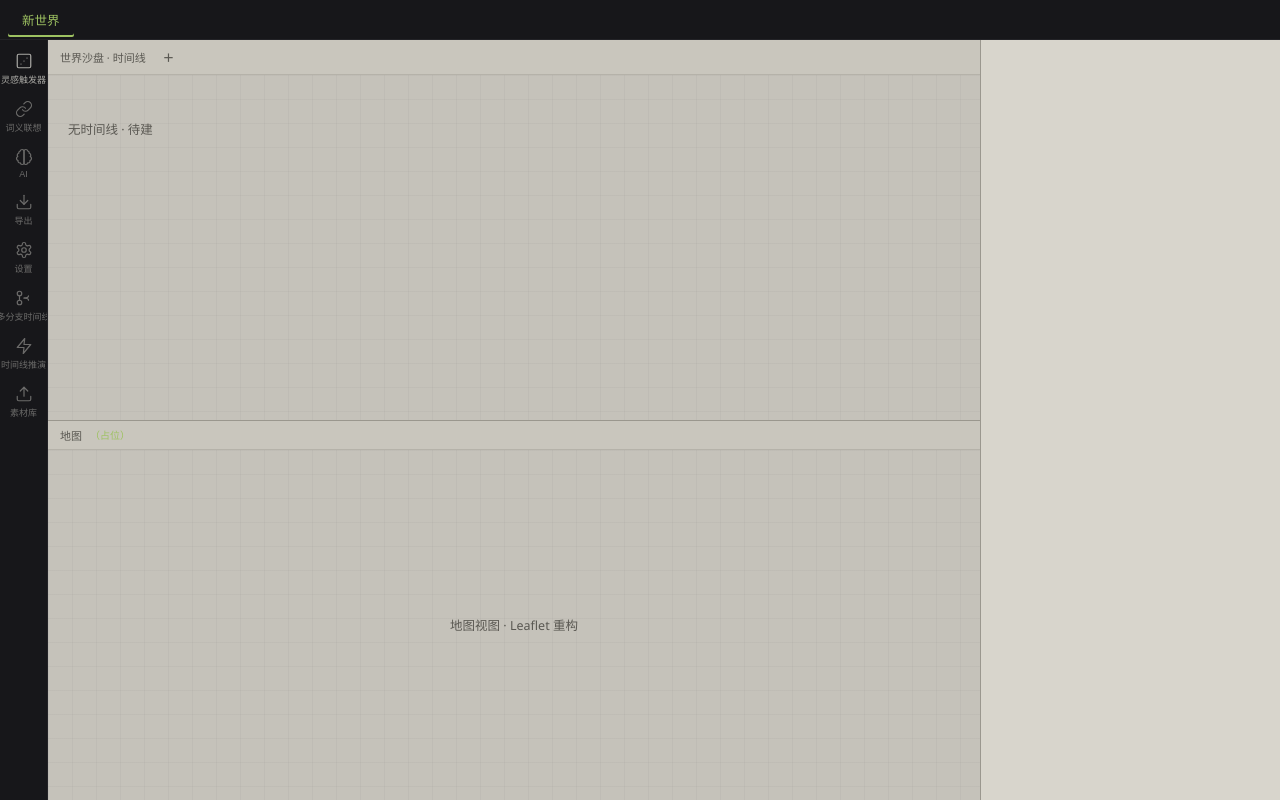
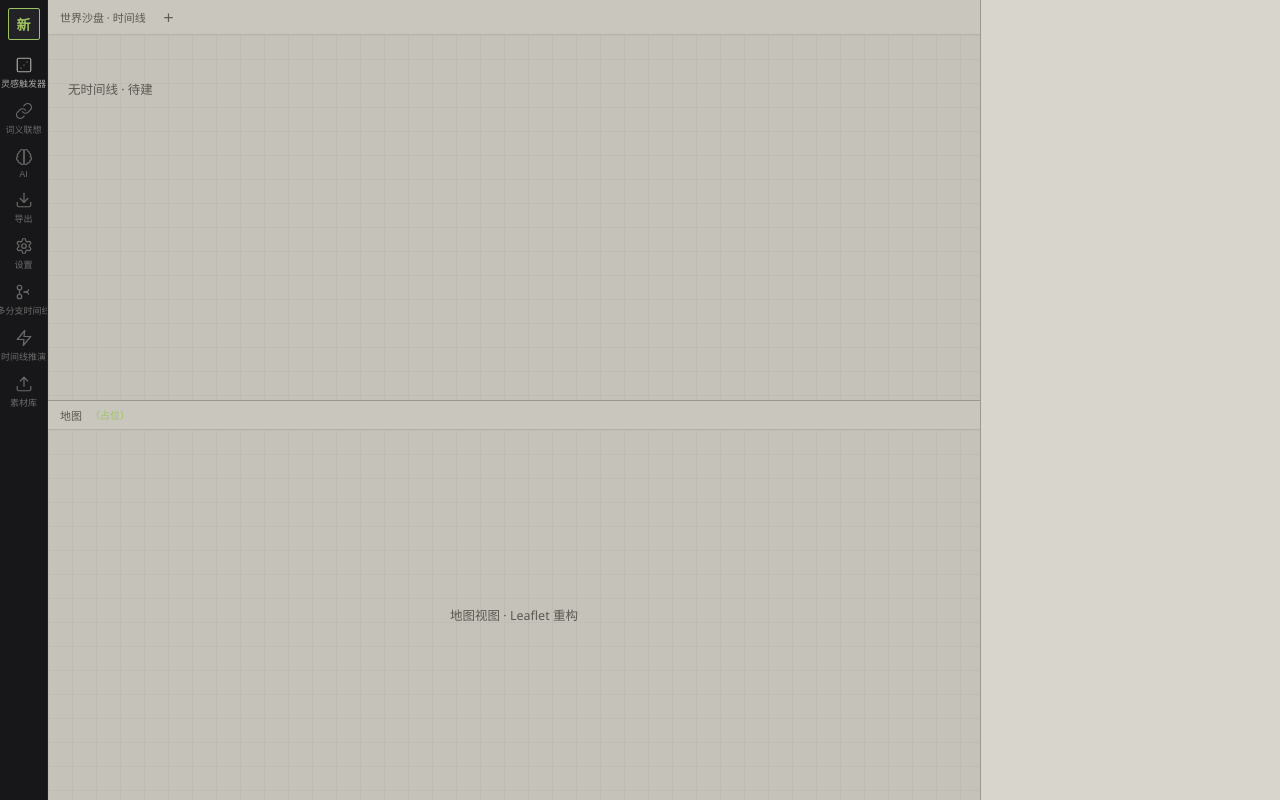
Before and after one commit to orvyn-glitch/lingkuang, a website built with Vite: page index.html in a window 1280 px wide. Built offline with nearby package versions, Linux system fonts and the light colour scheme.

Commit message:
ui: 世界栏并入工具区域——左上小方块（当前世界首字）属工具栏，点击弹世界列表；删顶部 worldbar

```diff
--- a/src/style.css
+++ b/src/style.css
@@ -33,35 +33,9 @@ body {
 
 .lk-app { display: flex; flex-direction: column; height: 100%; }
 
-/* 世界栏（顶部世界 tab + 工具栏） */
-.lk-worldbar {
-  display: flex;
-  align-items: stretch;
-  background: var(--chrome);
-  color: var(--fg-inverse);
-  border-bottom: 1px solid var(--chrome-2);
-  min-height: 40px;
-}
-.lk-worldbar-tabs { display: flex; align-items: center; gap: 2px; padding: 0 8px; flex: 1; overflow-x: auto; }
-.lk-world-tab {
-  background: none;
-  border: none;
-  color: var(--fg-inverse);
-  opacity: 0.65;
-  font-size: var(--text-sm);
-  padding: 8px 14px;
-  cursor: pointer;
-  border-radius: var(--radius-sm);
-  white-space: nowrap;
-}
-.lk-world-tab:hover { opacity: 1; background: var(--chrome-2); }
-.lk-world-tab.is-active { opacity: 1; color: var(--accent); box-shadow: inset 0 -2px 0 var(--accent); }
-.lk-worldbar-tools { display: flex; align-items: center; gap: 2px; padding: 0 8px; border-left: 1px solid var(--chrome-2); }
-.lk-tool-btn {
-  display: flex;
-  align-items: center;
-  gap: 6px;
-  background: none;
+/* 主区：左工具栏 + 沙盘（时间线在上/地图在下）+ 右工具宿主 */
+.lk-main { flex: 1; display: flex; min-height: 0; }
+.lk-tool-btn {  background: none;
   border: none;
   color: var(--fg-inverse);
   opacity: 0.7;
@@ -114,6 +88,49 @@ body {
 .lk-pane { display: flex; flex-direction: column; min-height: 0; }
 .lk-pane-timeline { flex: 1; border-bottom: 1px solid var(--border); }
 .lk-pane-map { flex: 1; }
+/* 世界按钮（工具栏左上小方块）：属于工具区域 */
+.lk-world-btn {
+  width: 32px;
+  height: 32px;
+  margin: 2px 0 8px;
+  border-radius: var(--radius-sm);
+  background: var(--chrome-2);
+  color: var(--accent);
+  border: 1px solid var(--accent);
+  font-size: 14px;
+  font-weight: 600;
+  cursor: pointer;
+  display: flex;
+  align-items: center;
+  justify-content: center;
+}
+.lk-world-btn:hover { background: rgba(158, 194, 98, 0.15); }
+.lk-world-menu {
+  position: fixed;
+  z-index: 999;
+  display: none;
+  min-width: 140px;
+  background: var(--chrome);
+  color: var(--fg-inverse);
+  border: 1px solid var(--chrome-2);
+  border-radius: var(--radius-sm);
+  padding: 4px;
+  box-shadow: 0 6px 20px rgba(0, 0, 0, 0.5);
+}
+.lk-world-menu-item {
+  display: block;
+  width: 100%;
+  text-align: left;
+  background: none;
+  border: none;
+  color: var(--fg-inverse);
+  font-size: 12px;
+  padding: 5px 8px;
+  cursor: pointer;
+  border-radius: var(--radius-sm);
+}
+.lk-world-menu-item:hover { background: var(--chrome-2); }
+.lk-world-menu-item.is-on { color: var(--accent); }
 .lk-pane-head {
   padding: 6px 12px;
   font-size: var(--text-xs);
--- a/src/ui/shell.ts
+++ b/src/ui/shell.ts
@@ -12,11 +12,11 @@ export function renderShell(store: Store, host: HTMLElement): void {
 
   host.innerHTML = `
     <div class="lk-app">
-      <header class="lk-worldbar">
-        <div class="lk-worldbar-tabs" id="lk-world-tabs"></div>
-      </header>
       <main class="lk-main">
-        <nav class="lk-toolbar" id="lk-toolbar"></nav>
+        <nav class="lk-toolbar" id="lk-toolbar">
+          <button class="lk-world-btn" id="lk-world-btn" title="切换世界观">世</button>
+          <div class="lk-tool-btns" id="lk-tool-btns"></div>
+        </nav>
         <section class="lk-sandbox" id="lk-sandbox">
           <div class="lk-pane lk-pane-timeline" id="lk-pane-timeline">
             <div class="lk-pane-head">世界沙盘 · 时间线 <span class="lk-ph">（功能迁移中）</span></div>
@@ -31,7 +31,7 @@ export function renderShell(store: Store, host: HTMLElement): void {
       </main>
     </div>`;
 
-  renderWorldTabs(store);
+  renderWorldBtn(store);
   renderToolbar(store, host);
   renderTimelineTabs(store);
   const timelineBody = document.getElementById('lk-pane-timeline')?.querySelector('.lk-pane-body') as HTMLElement;
@@ -40,23 +40,47 @@ export function renderShell(store: Store, host: HTMLElement): void {
     if (toolHost) renderNodeDetail(store, toolHost, node);
   });
   store.subscribe(() => {
-    renderWorldTabs(store);
+    renderWorldBtn(store);
     renderTimelineTabs(store);
   });
 }
 
-function renderWorldTabs(store: Store): void {
-  const tabs = document.getElementById('lk-world-tabs');
-  if (!tabs) return;
-  const worlds = Object.keys(store.data.worldsets);
-  tabs.innerHTML = worlds
+/** 世界按钮（工具栏左上小方块）：显示当前世界缩写，点击弹出世界列表 */
+function renderWorldBtn(store: Store): void {
+  const btn = document.getElementById('lk-world-btn');
+  if (!btn) return;
+  const ws = currentWorld(store);
+  const name = ws ? store.activeWorld : '无世界';
+  btn.textContent = name.slice(0, 1);
+  btn.title = `${name} · 点击切换世界观`;
+  let menu = document.getElementById('lk-world-menu');
+  if (!menu) {
+    menu = document.createElement('div');
+    menu.id = 'lk-world-menu';
+    menu.className = 'lk-world-menu';
+    document.body.appendChild(menu);
+  }
+  const names = Object.keys(store.data.worldsets);
+  menu.innerHTML = names
     .map(
-      (w) =>
-        `<button class="lk-world-tab${w === store.activeWorld ? ' is-active' : ''}" data-world="${w}">${w}</button>`
+      (n) =>
+        `<button class="lk-world-menu-item${n === store.activeWorld ? ' is-on' : ''}" data-w="${n}">${n}</button>`
     )
     .join('');
-  tabs.querySelectorAll('.lk-world-tab').forEach((el) => {
-    el.addEventListener('click', () => store.setActiveWorld((el as HTMLElement).dataset.world!));
+  menu.querySelectorAll('.lk-world-menu-item').forEach((el) => {
+    el.addEventListener('click', () => {
+      store.setActiveWorld((el as HTMLElement).dataset.w!);
+      menu.style.display = 'none';
+    });
+  });
+  btn.onclick = (e) => {
+    e.stopPropagation();
+    menu.style.display = menu.style.display === 'block' ? 'none' : 'block';
+  };
+  document.addEventListener('click', (e) => {
+    if (!(e.target as HTMLElement).closest('#lk-world-btn, #lk-world-menu')) {
+      menu!.style.display = 'none';
+    }
   });
 }
 
@@ -82,7 +106,7 @@ function renderTimelineTabs(store: Store): void {
 }
 
 function renderToolbar(store: Store, host: HTMLElement): void {
-  const bar = document.getElementById('lk-toolbar');
+  const bar = document.getElementById('lk-tool-btns');
   const toolHost = document.getElementById('lk-tool-host');
   if (!bar || !toolHost) return;
   bar.innerHTML = listTools()
```
